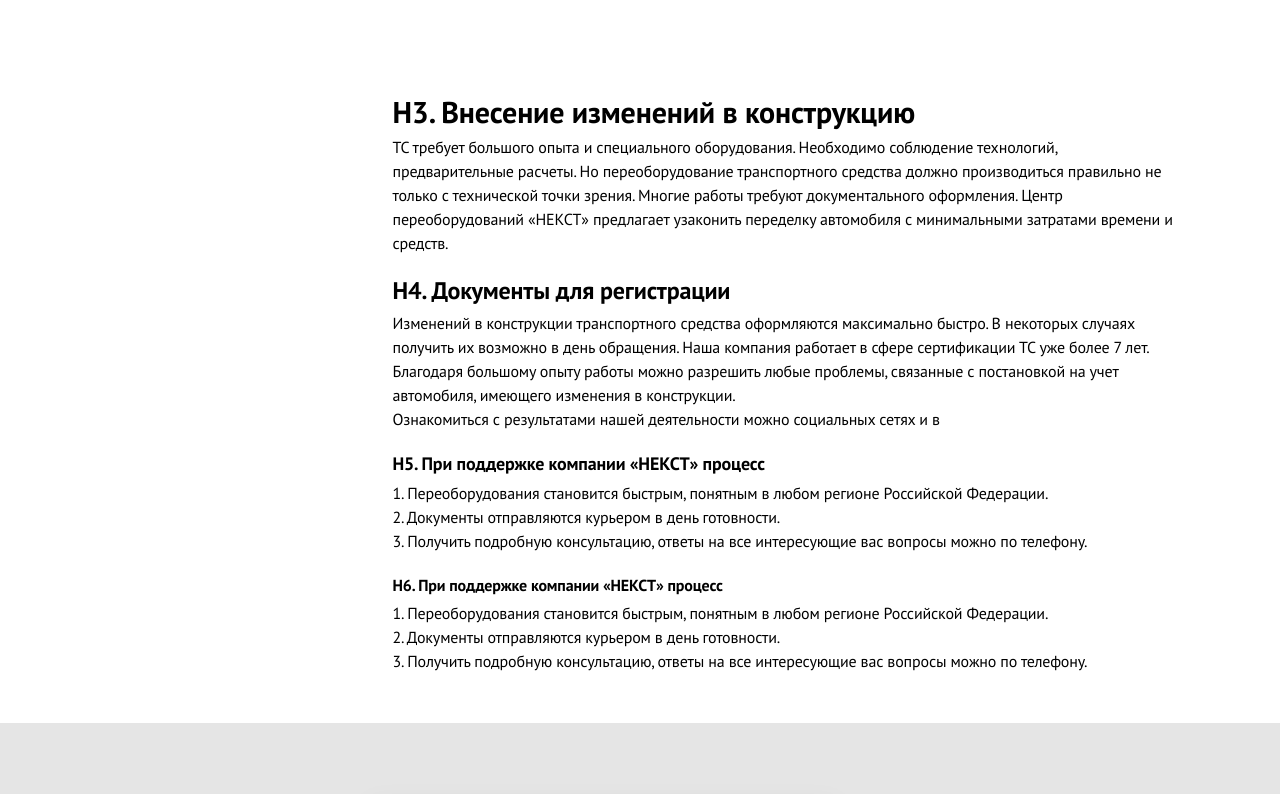
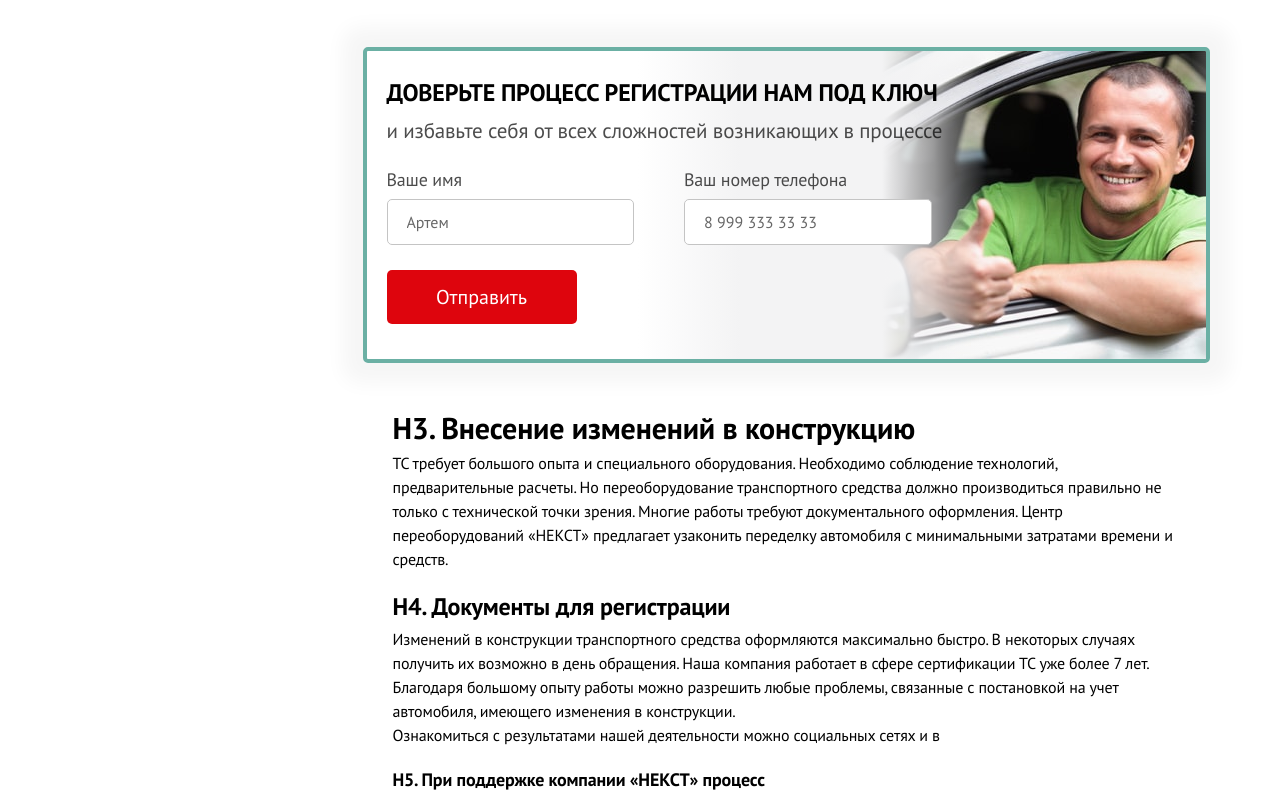
Before and after one commit to AlexKobiliansky/next_v2, a website: page app/page-stages.html in a window 1280 px wide. Shown: the part 2759-3553 px from the top of the page. Drawn offline with Linux system fonts and the light colour scheme.

Commit message:
page-stages.html complete

```diff
--- a/app/page-stages.html
+++ b/app/page-stages.html
@@ -454,6 +454,45 @@
                 </section>
                 <!-- ======= SECTION STAGES END ======= -->
 
+                <!-- ======= SECTION REGISTER-FORM START ======= -->
+                <section class="s-register-form">
+                        <div class="register-form-wrap">
+                            <form class="register-form contact-form">
+                                <!-- Hidden Required Fields -->
+                                <input type="hidden" name="project_name" value="НЕКСТ">
+                                <input type="hidden" name="admin_email" value="alexey.kobilianskiy@gmail.com">
+                                <input type="hidden" name="form_subject" value="Заявка с сайта НЕКСТ">
+                                <!-- END Hidden Required Fields -->
+                                <input type="hidden" name="Форма" value="Регистрация под ключ">
+
+
+                                <h2>Доверьте процесс регистрации нам под ключ</h2>
+                                <h3>и избавьте себя от всех сложностей возникающих в процессе</h3>
+                                <div class="form-labels-wrap">
+
+                                    <label>
+                                        <span>Ваше имя</span>
+                                        <input type="text" placeholder="Артем" name="Имя" autocomplete="off" data-validation="custom"
+                                               data-validation-regexp="^[a-zA-Zа-яА-Я ]{1,50}$">
+                                    </label>
+
+                                    <label>
+                                        <span>Ваш номер телефона</span>
+                                        <input type="text" class="user-phone" name="Телефон" placeholder="8 999 333 33 33"
+                                               autocomplete="off" data-validation="custom"
+                                               data-validation-regexp="[0-9]{1}\s[0-9]{3}\s[0-9]{3}\s[0-9]{2}\s[0-9]{2}">
+                                    </label>
+                                </div>
+                                <button type="submit" class="btn btn-red">Отправить</button>
+                            </form>
+
+                            <div class="register-form-img-wrap">
+                                <img src="img/register-form-img.jpg" alt="alt" class="register-form-img">
+                            </div>
+                        </div>
+                </section>
+                <!-- ======= SECTION REGISTER-FORM END ======= -->
+
 
 
                 <!-- ======= SECTION TEXT START ======= -->
--- a/app/sass/base/_media.sass
+++ b/app/sass/base/_media.sass
@@ -23,6 +23,13 @@
 
 // ≥992px
 +media-breakpoint-down(md)
+
+  .s-register-form
+    background-color: #f3f3f4
+
+  .register-form-img-wrap
+    display: none
+
 
   .s-stages
     padding-top: 40px
@@ -317,6 +324,19 @@
 // ≥768px
 +media-breakpoint-down(sm)
 
+  .register-form
+    h2
+      text-align: center
+    h3
+      text-align: center
+      font-size: 18px
+    .form-labels-wrap
+      padding-right: 0
+    label
+      width: calc(50% - 15px)
+    .btn
+      width: calc(50% - 15px)
+
   .s-terms .col-12:last-child .term-item
     margin-bottom: 0
 
@@ -473,6 +493,19 @@
 
 // ≥480px
 +media-breakpoint-down(xs)
+
+  .register-form
+    h2
+      font-size: 22px
+    h3
+      font-size: 16px
+      margin-bottom: 20px
+    .form-labels-wrap
+      flex-wrap: wrap
+    label, .btn
+      width: 100%
+      span
+        font-size: 16px
 
   .stage-item
     margin-bottom: 30px
@@ -1034,6 +1067,14 @@
 
 @media (max-width: 390px)
 
+  .register-form
+    h2
+      font-size: 18px
+    label
+      margin-bottom: 15px
+    .btn
+      font-size: 16px
+
   .stage-item
     &-img
       height: 180px
--- /dev/null
+++ b/app/sass/layout/_s-register-form.sass
@@ -0,0 +1,65 @@
+.s-register-form
+  position: relative
+  z-index: 2
+  box-shadow: 0 0 20px 20px rgba(#000, .04)
+  border: 4px solid $accent-green
+  overflow: hidden
+  border-radius: 5px
+
+.register-form-wrap
+  display: flex
+  justify-content: space-between
+  align-items: center
+  position: relative
+
+.register-form-img-wrap
+  position: absolute
+  right: -85px
+  &:before, &:after
+    content: ''
+    position: absolute
+    height: 100%
+    top: 0
+  &:before
+    width: 350px
+    left: -190px
+    background-image: linear-gradient(to right,transparent 0,#f3f3f4 30%,#f3f3f4 70%,rgba(243,243,244,.6) 85%,transparent 100%)
+  &:after
+    width: 1000px
+    background-image: linear-gradient(to left, #f3f3f4 0, #f3f3f4 92%, transparent 100%)
+    right: -900px
+
+.register-form
+  width: 615px
+  padding: 30px 20px 35px
+  position: relative
+  z-index: 3
+  h2
+    font-size: 24px
+    text-transform: uppercase
+    line-height: 1
+    margin-bottom: 15px
+  h3
+    font-size: 21px
+    color: rgba(#000, .7)
+    font-weight: normal
+    line-height: 1
+    margin-bottom: 30px
+  .form-labels-wrap
+    display: flex
+    justify-content: space-between
+    align-items: flex-end
+    padding-right: 30px
+  .btn
+    width: 190px
+  label
+    margin-bottom: 25px
+    width: calc(50% - 25px)
+    span
+      display: block
+      font-size: 18px
+      color: rgba(#000, .7)
+      line-height: 1
+      margin-bottom: 10px
+  input
+    padding: 12px 19px
--- a/app/sass/main.sass
+++ b/app/sass/main.sass
@@ -28,6 +28,7 @@
 @import layout/s-packages
 @import layout/s-terms
 @import layout/s-stages
+@import layout/s-register-form
 @import layout/footer
 
 
```
Also changed, not shown: app/css/main.min.css, app/img/register-form-img.jpg (added).
